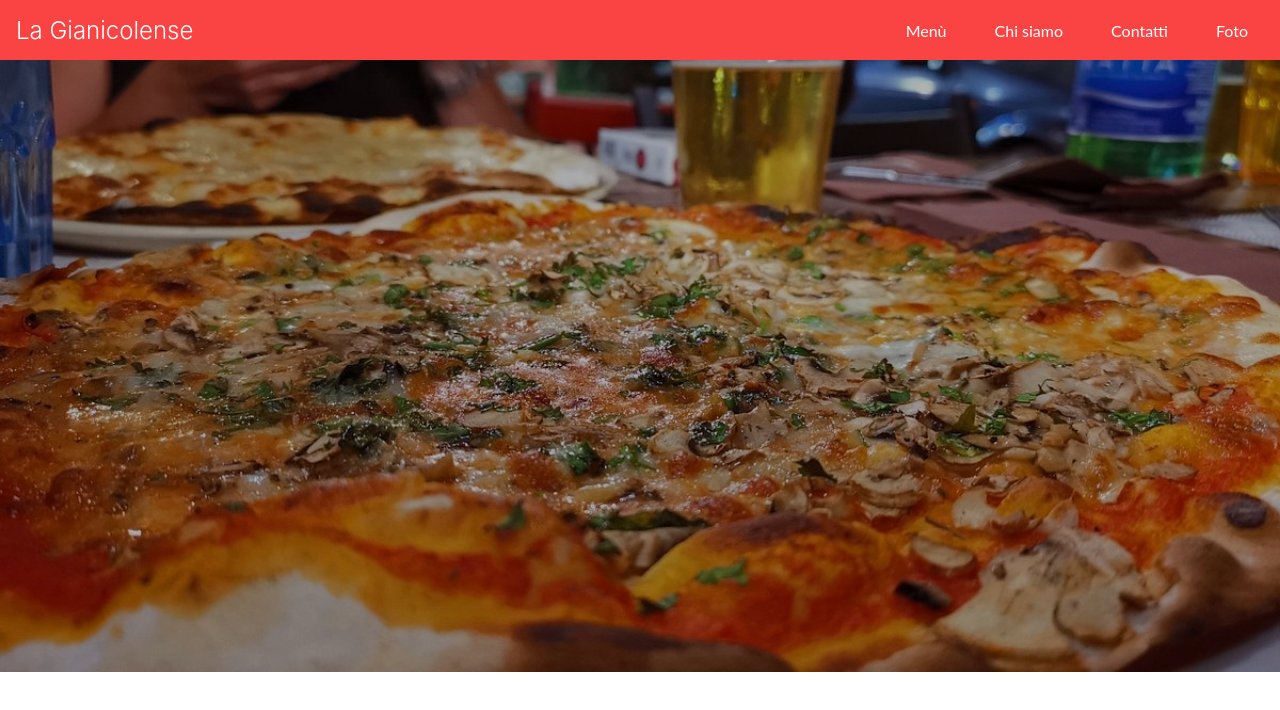
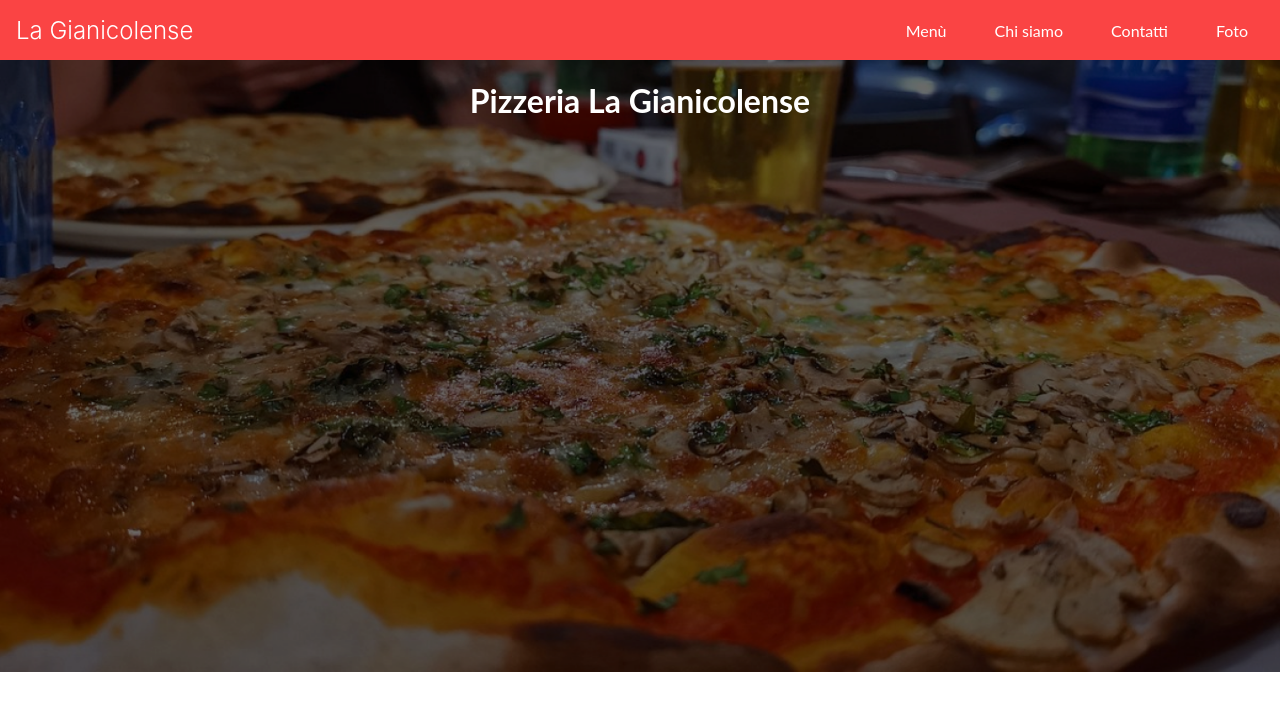
Before and after one commit to GabrielePileri/lagianicolense, a React (Vite) app: page / in a window 1280 px wide. Shown: the top 710 px of the page. Built offline with nearby package versions, Linux system fonts and the light colour scheme.

Commit message:
text centered no height

```diff
--- a/src/components/Hero/Hero.css
+++ b/src/components/Hero/Hero.css
@@ -10,6 +10,10 @@
   height: auto;
   width: 100%;
   background-color: black;
+  -webkit-user-drag: none;
+  -moz-user-select: none;
+  user-select: none;
+  -webkit-user-select: none;
 }
 
 .hero-img {
@@ -21,4 +25,12 @@
 .hero-content {
   text-align: center;
   position: absolute;
+  justify-self: center;
+  align-self: center;
+  z-index: 1000;
+  color: white;
+  font-family: lato, sans-serif;
+  align-content: center;
+  justify-content: center;
+  width: 100%;
 }
--- a/src/components/Hero/Hero.tsx
+++ b/src/components/Hero/Hero.tsx
@@ -1,4 +1,4 @@
-import image from "./img/cinematic.jpg";
+import image from "./img/cinematic1.png";
 import "./Hero.css";
 
 function Hero() {
@@ -10,7 +10,6 @@ function Hero() {
       <div className="hero-div">
         <img src={image} className="hero-img" />
       </div>
-
     </div>
   );
 }
```
